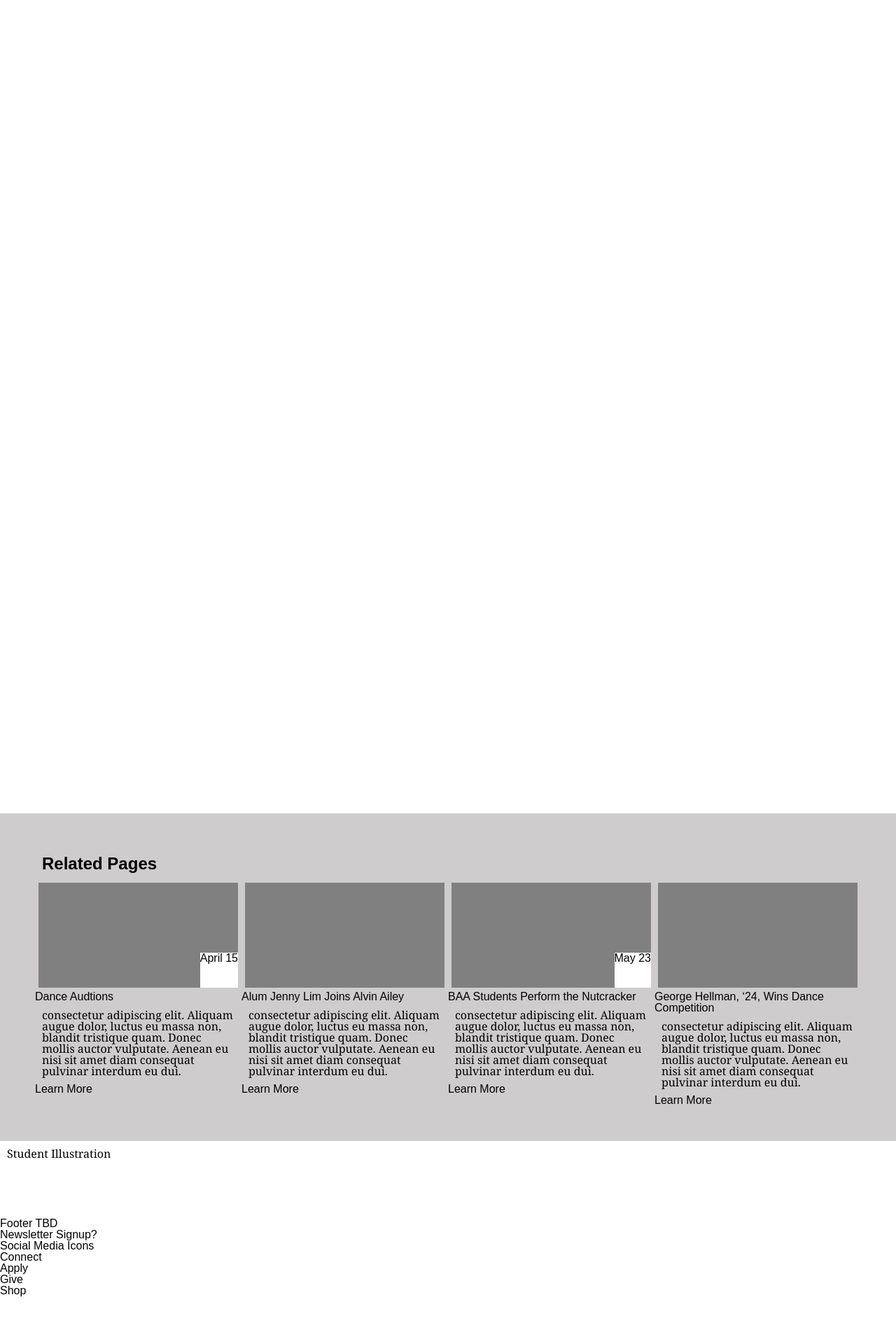
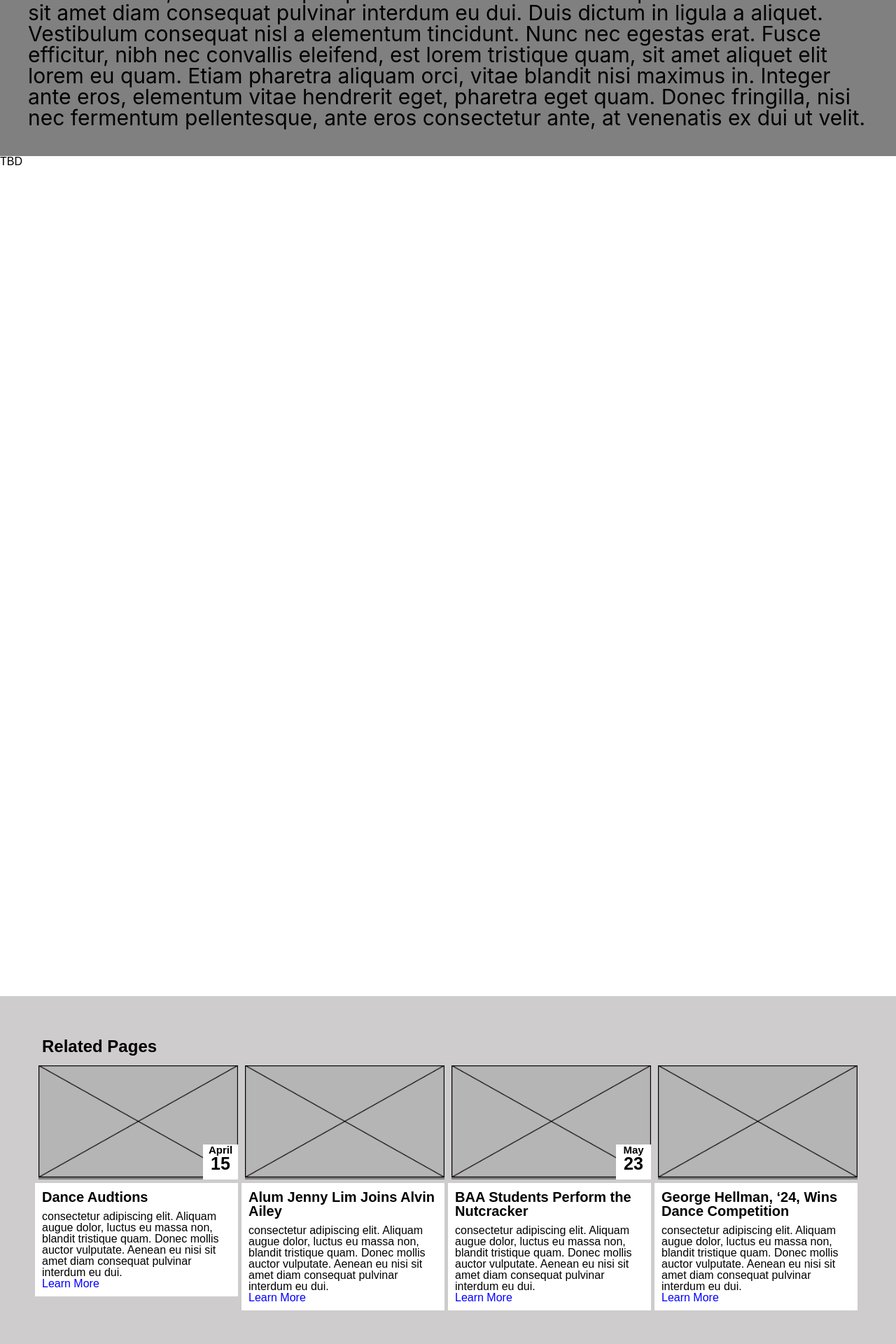
Before and after one commit to Artists-for-Humanity/BAA-prototype, a PHP site: page /Dance/index.html in a window 1280 px wide. Shown: the part 1280-3200 px from the top of the page at 70% size. Before the commit the page ends 3132 px from the top, so only its background shows below. Run offline with PHP 8.4, Linux system fonts and the light colour scheme.

Commit message:
Added image boxes + styled text
Continuing

```diff
--- a/site/Dance/index.html
+++ b/site/Dance/index.html
@@ -12,6 +12,7 @@
 <body>
   <nav><a href="/">Home</a><a href="/about">About</a></nav>
   <div class="header-box">
+    <img src="../assets/images/placeholder-image-rectangle.png" alt="placeholder-image-rectangle">
     <h1>Dance</h1>
     <p>Jodie McSally Dance Program, Class of 21</p>
   </div>
@@ -41,7 +42,8 @@
       nibh nec convallis eleifend, est lorem tristique quam, sit amet aliquet elit lorem eu quam. Etiam pharetra aliquam
       orci, vitae blandit nisi maximus in. Integer ante eros, elementum vitae hendrerit eget, pharetra eget quam. Donec
       fringilla, nisi nec fermentum pellentesque, ante eros consectetur ante, at venenatis ex dui ut velit.</p>
-
+    <br>
+    <br>
     <p>Lorem ipsum dolor sit amet, consectetur adipiscing elit. Aliquam augue dolor, luctus eu massa non, blandit
       tristique quam. Donec mollis auctor vulputate. Aenean eu nisi sit amet diam consequat pulvinar interdum eu dui.
       Duis
@@ -57,48 +59,64 @@
   <div class="related-pages-start">
     <h2>Related Pages</h2>
     <div class="related-pages-items">
+
       <div class="related-pages-item">
         <div class="related-pages-image">
-          <div class="related-pages-date">April 15</div>
+          <div class="related-pages-date">April<br>
+            <div class="related-pages-date-number">15</div>
           </div>
-
+          <img src="../assets/images/placeholder-image-rectangle.png" alt="placeholder-image-rectangle">
+        </div>
+        <div class="related-pages-wrapper">
           <div class="related-pages-title">Dance Audtions</div>
           <p>consectetur adipiscing elit. Aliquam augue dolor, luctus eu massa non, blandit tristique quam. Donec mollis
             auctor vulputate. Aenean eu nisi sit amet diam consequat pulvinar interdum eu dui. </p>
           <a>Learn More</a>
         </div>
+      </div>
+
       <div class="related-pages-item">
         <div class="related-pages-image">
+          <img src="../assets/images/placeholder-image-rectangle.png" alt="placeholder-image-rectangle">
+        </div>
         <div class="related-pages-date"></div>
-        </div>
-
+        <div class="related-pages-wrapper">
           <div class="related-pages-title">Alum Jenny Lim Joins
             Alvin Ailey</div>
           <p>consectetur adipiscing elit. Aliquam augue dolor, luctus eu massa non, blandit tristique quam. Donec mollis
             auctor vulputate. Aenean eu nisi sit amet diam consequat pulvinar interdum eu dui. </p>
           <a>Learn More</a>
         </div>
+      </div>
+
       <div class="related-pages-item">
         <div class="related-pages-image">
-          <div class="related-pages-date">May 23</div>
+          <div class="related-pages-date">May<br>
+            <div class="related-pages-date-number">23</div>
           </div>
-
+          <img src="../assets/images/placeholder-image-rectangle.png" alt="placeholder-image-rectangle">
+        </div>
+        <div class="related-pages-wrapper">
           <div class="related-pages-title">BAA Students Perform the
             Nutcracker</div>
           <p>consectetur adipiscing elit. Aliquam augue dolor, luctus eu massa non, blandit tristique quam. Donec mollis
             auctor vulputate. Aenean eu nisi sit amet diam consequat pulvinar interdum eu dui. </p>
           <a>Learn More</a>
         </div>
+      </div>
+
       <div class="related-pages-item">
         <div class="related-pages-image">
+          <img src="../assets/images/placeholder-image-rectangle.png" alt="placeholder-image-rectangle">
+        </div>
+        <div class="related-pages-wrapper">
           <div class="related-pages-date"></div>
-        </div>
-
           <div class="related-pages-title">George Hellman, ‘24, Wins
             Dance Competition</div>
           <p>consectetur adipiscing elit. Aliquam augue dolor, luctus eu massa non, blandit tristique quam. Donec mollis
             auctor vulputate. Aenean eu nisi sit amet diam consequat pulvinar interdum eu dui. </p>
           <a>Learn More</a>
+        </div>
       </div>
     </div>
   </div>
@@ -108,7 +126,11 @@
 
   <div class="student">
     <p>Student Illustration</p>
+    <img src="../assets/images/placeholder-image-rectangle.png" alt="placeholder-image-rectangle">
   </div>
+
+
+
 
 
   <footer>Footer TBD
@@ -119,6 +141,7 @@
     <div>Give</div>
     <div>Shop</div>
   </footer>
+
 </body>
 
 </html>
--- a/site/Dance/styles.css
+++ b/site/Dance/styles.css
@@ -1,33 +1,34 @@
 h1 {
-  color: blue;
+  color: grey;
+  font-size: 100px;
 }
 
 
-p {
-  font-family: Cambria, Cochin, Georgia, Times, 'Times New Roman', serif, Times, serif;
-}
 
 .header-box {
-  height: 500px;
+  font-weight: bold;
 }
 
 .sub-nav {
   margin: 20px;
   display: grid;
-  grid-template-columns: repeat(4, 0.2fr);
+  grid-template-columns: repeat(4, 0.1fr);
+  font-weight: bold;
 }
 
-p {
-  margin: 10px;
+.related-pages-item p {
+  margin-top: 10px;
 }
 
 .intro-text {
   background-color: gray;
   padding: 40px;
+  font-family: 'Trebuchet MS', 'Lucida Sans Unicode', 'Lucida Grande', 'Lucida Sans', Arial, sans-serif;
 }
 
 .intro-text p {
   font-size: 30px;
+  font-family: -apple-system, BlinkMacSystemFont, 'Segoe UI', Roboto, Oxygen, Ubuntu, Cantarell, 'Open Sans', 'Helvetica Neue', sans-serif;
 }
 
 .TBD-space {
@@ -45,7 +46,7 @@ p {
 }
 
 .student {
-  height: 100px;
+  ;
 }
 
 .related-pages-items {
@@ -56,7 +57,6 @@ p {
 .related-pages-item {}
 
 .related-pages-image {
-  height: 150px;
   background-color: gray;
   position: relative;
   margin: 5px;
@@ -67,5 +67,28 @@ p {
   right: 0;
   bottom: 0;
   height: 50px;
+  width: 50px;
   background-color: rgb(255, 255, 255);
+  font-weight: bold;
+  font-size: 15px;
+  text-align: center;
 }
+
+.related-pages-date-number {
+  font-size: 25px;
+}
+
+.related-pages-wrapper {
+  background-color: white;
+  padding: 10px;
+  margin-right: 5px;
+}
+
+.related-pages-title {
+  font-weight: bolder;
+  font-size: 20px;
+}
+
+.related-pages-item a {
+  color: blue;
+}
```
Lines whose indentation alone changed are shown as unchanged.
